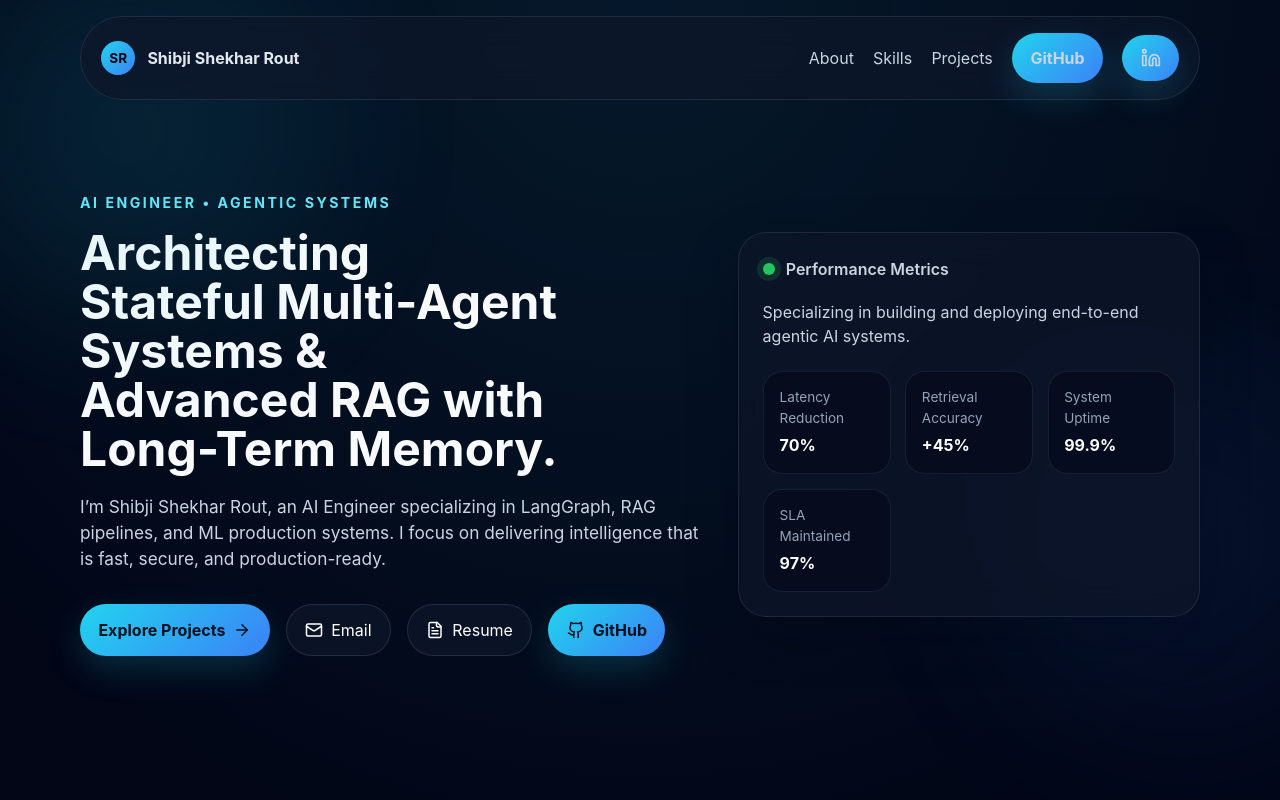
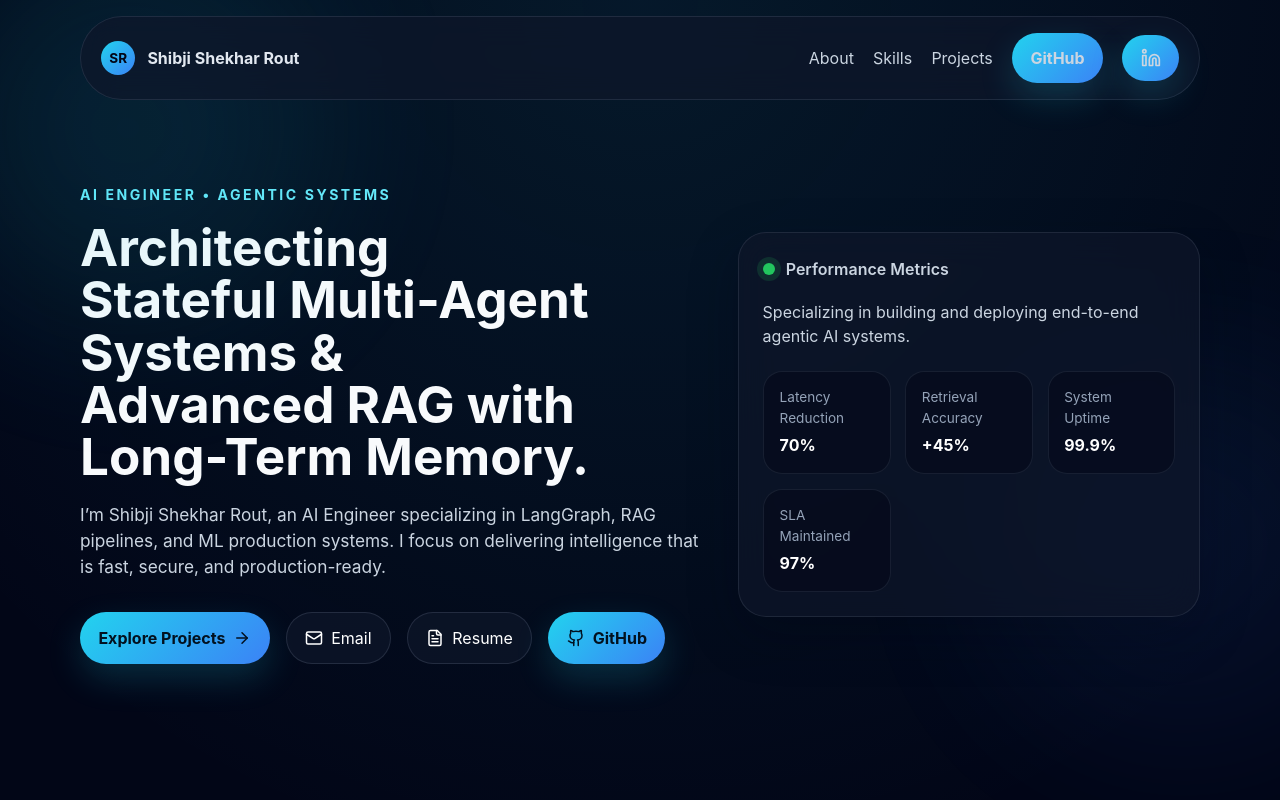
Before and after one commit to ShibjiRout/shibji-portfolio, a React (Vite) app: page / in a window 1280 px wide. Shown: the top 800 px of the page. Built offline with nearby package versions, Linux system fonts and the light colour scheme.

Commit message:
Resolve foormat issue.01

```diff
--- a/src/styles.css
+++ b/src/styles.css
@@ -197,7 +197,7 @@ button {
 }
 
 .hero h1 {
-  font-size: clamp(2.5rem, 6vw, 3rem);
+  font-size: clamp(2.5rem, 6vw, 3.2rem);
   line-height: 1.02;
   max-width: 15ch;
 }
```
